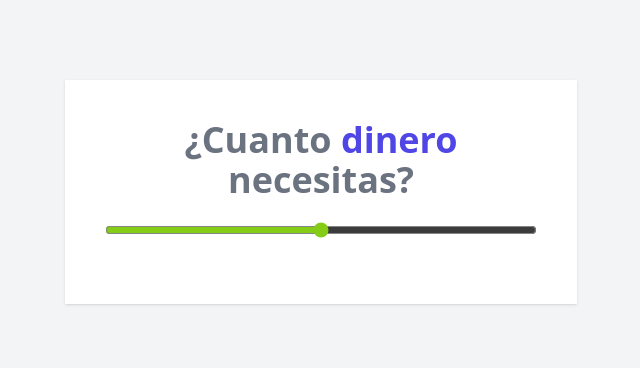
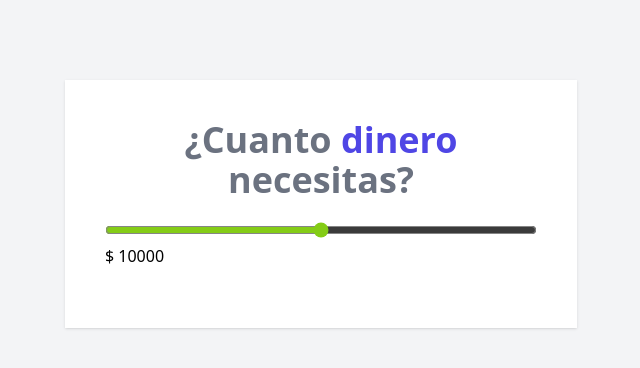
Before and after one commit to Jorgeob18/Cotizador_Vue.js, a Vue app: page / in a window 1280 px wide. Shown: the top 368 px of the page, without its empty margins (319-959 px from the left). Built offline with nearby package versions, Linux system fonts and the light colour scheme.

Commit message:
Ajustar input range

```diff
--- a/src/App.vue
+++ b/src/App.vue
@@ -8,7 +8,10 @@ import { ref, reactive } from 'vue'
   //     Header
   //   }
   // }
-  const cantidad = ref(0);
+  const cantidad = ref(10000);
+  const MIN = 0;
+  const MAX = 20000;
+  const STEP = 100;
 
   // const state = reactive({
   //   cantidad: 0
@@ -31,11 +34,15 @@ import { ref, reactive } from 'vue'
       <input
         type="range"
         class="w-full bg-gray-200 accent-lime-500 hover:accent-lime-600"
+        min="0"
+        max="20000"
+        step="100"
+        value="10000"
         @input="handleChange"
       />
       <!-- {{ cantidad }} -->
       <!-- {{ state.cantidad }} -->
-      <!-- <p>$ {{cantidad}}</p> -->
+      <p>$ {{cantidad}}</p>
       <!-- <p v-text="`$ ${cantidad}`"></p> -->
       <!-- <p v-html="`$ ${cantidad}`"></p> -->
     </div>
```
